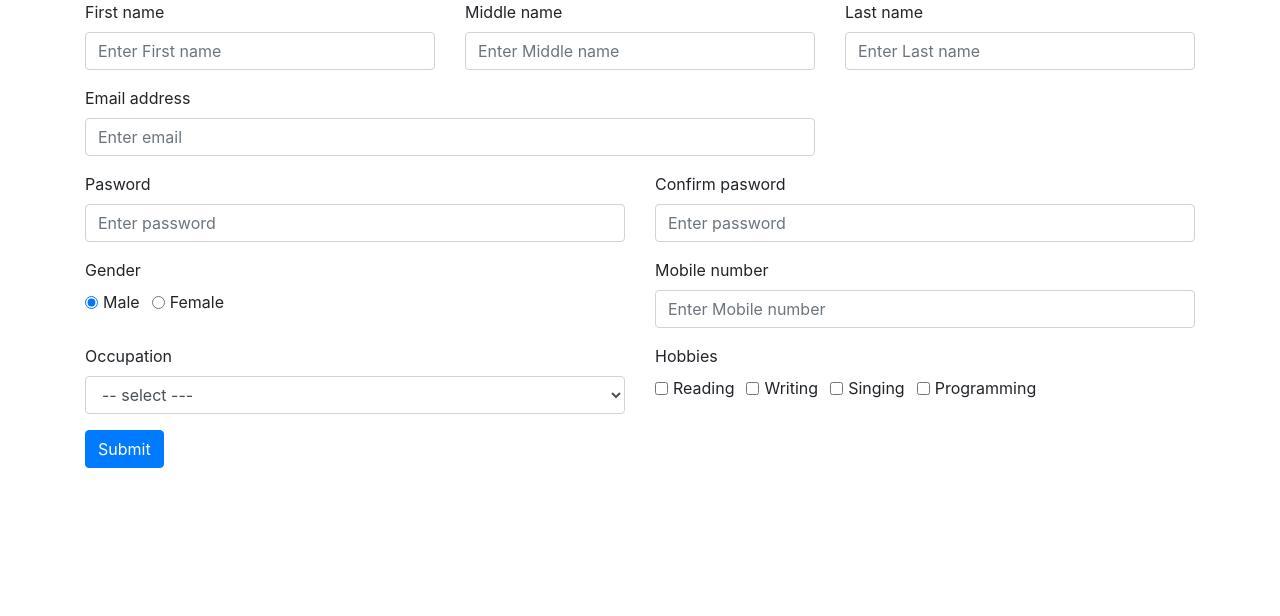
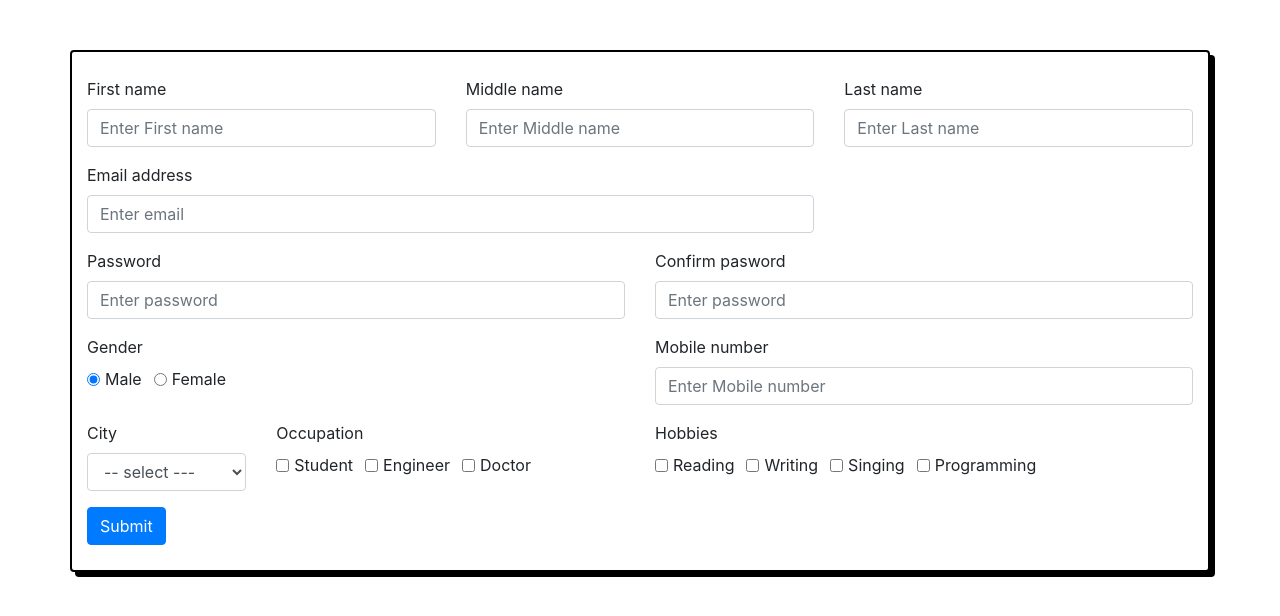
Before and after one commit to Meet1707/react-form-validator, a React (Create React App) app: page / in a window 1280 px wide. Shown: the top 616 px of the page. Built offline with nearby package versions, Linux system fonts and the light colour scheme.

Commit message:
initial commit

```diff
--- a/src/App.js
+++ b/src/App.js
@@ -10,10 +10,11 @@ class App extends React.Component {
       email: "",
       mobile: "",
       hobbies: "",
-      occupation: "",
+      city: "",
       password: "",
       cpassword: "",
       gender: "",
+      occupation: ""
     },
     fname: "",
     lname: "",
@@ -21,15 +22,16 @@ class App extends React.Component {
     email: "",
     mobile: "",
     hobbies: "",
-    occupation: "",
+    city: "",
     password: "",
     cpassword: "",
     gender: "male",
+    occupation: ""
   }
   handleEvent = (event) => {
-    const isRadio = event.target.type === "radio";
+    let isCheckBox = event.target.type === "checkbox";
     this.setState({
-      [event.target.name]: isRadio
+      [event.target.name]: isCheckBox
         ? event.target.checked
         : event.target.value
     })
@@ -89,7 +91,7 @@ class App extends React.Component {
           : this.setState({
             error: {
               ...error,
-              [event.target.name]: "Invalid password"
+              [event.target.name]: "Password must be greater than 6 digit & contains 1 special character"
             }
           })
         break;
@@ -126,10 +128,10 @@ class App extends React.Component {
     }
   }
   render() {
-    let { error, fname, lname, mname, mobile, email, occupation, password, cpassword, gender } = this.state;
+    let { error, fname, lname, mname, mobile, email, city, password, cpassword, occupation } = this.state;
     return (
       <div>
-        <div className="container">
+        <div className="container card">
           <Form>
             <Row>
               <Col>
@@ -182,7 +184,7 @@ class App extends React.Component {
             <Row>
               <Col>
                 <Form.Group>
-                  <Form.Label>Pasword</Form.Label>
+                  <Form.Label>Password</Form.Label>
                   <Form.Control type="password" placeholder="Enter password" name="password"
                     value={password}
                     onBlur={this.validator}
@@ -209,7 +211,7 @@ class App extends React.Component {
               <Col>
                 <Form.Label>Gender</Form.Label>
                 <Form.Group>
-                  <Form.Check inline type="radio" label="Male" name="gender" value={"male"}
+                  <Form.Check inline type="radio" label="Male" name="gender" value="male"
                     checked
                     onChange={this.handleEvent} />
                   <Form.Check inline type="radio" name="gender" label="Female" value="female"
@@ -233,24 +235,34 @@ class App extends React.Component {
               </Col>
             </Row>
             <Row>
-              <Col md="6">
+              <Col md="2">
                 <Form.Group>
-                  <Form.Label>Occupation</Form.Label>
-
-                  <Form.Control as="select" name="occupation" value={occupation}
-                    placeholder="Select"
+                  <Form.Label>City</Form.Label>
+                  <Form.Control as="select" name="city" value={city}
+                    onBlur={this.required}
                     onChange={this.handleEvent}>
                     <option value="" label="-- select ---" />
-                    <option value="student" label="student" />
-                    <option value="engineer" label="engineer" />
-                    <option value="doctor" label="doctor" />
+                    <option value="ahmedabad" label="Ahmedabad" />
+                    <option value="surat" label="Surat" />
+                    <option value="rajkot" label="Rajkot" />
                   </Form.Control>
                   <Form.Text className="text-error">
-                    {error.occupation}
+                    {error.city}
                   </Form.Text>
                 </Form.Group>
               </Col>
-              <Col>
+              <Col md="4">
+                <Form.Label>Occupation</Form.Label>
+                <Form.Group>
+                  <Form.Check inline type="checkbox" value="student" name="occupation" label="Student" onChange={this.handleEvent} />
+                  <Form.Check inline type="checkbox" value="engineer" name="occupation" label="Engineer" onChange={this.handleEvent} />
+                  <Form.Check inline type="checkbox" value="doctor" name="occupation" label="Doctor" onChange={this.handleEvent} />
+                </Form.Group>
+                <Form.Text className="text-error">
+                  {error.occupation}
+                </Form.Text>
+              </Col>
+              <Col md="6">
                 <Form.Label>Hobbies</Form.Label>
                 <Form.Group>
                   <Form.Check inline type="checkbox" label="Reading" />
--- a/src/index.css
+++ b/src/index.css
@@ -1,3 +1,10 @@
 .text-error{
   color: red;
 }
+.card{
+  margin-top: 50px;
+  padding: 25px;
+  border: 2px black solid !important;
+  box-shadow: 5px 5px black !important;
+  margin-bottom: 30px !important;
+}
```
